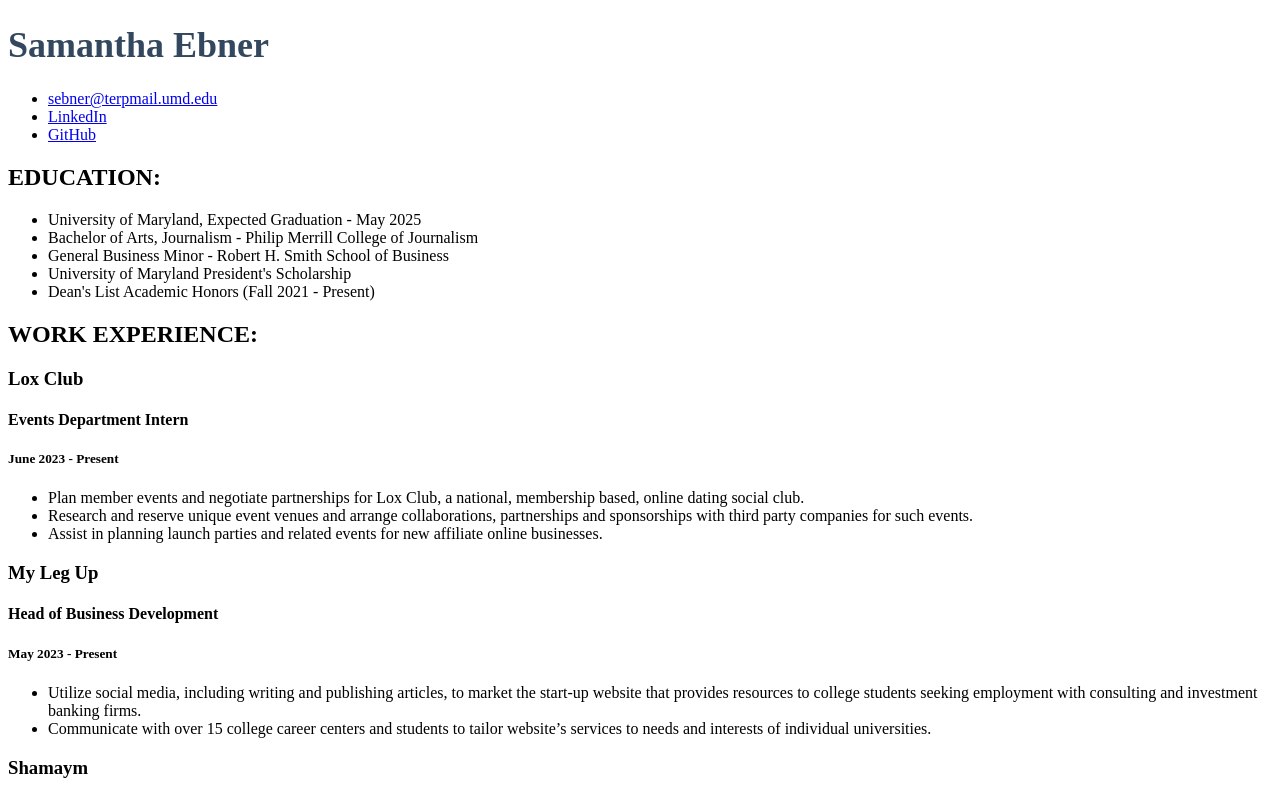
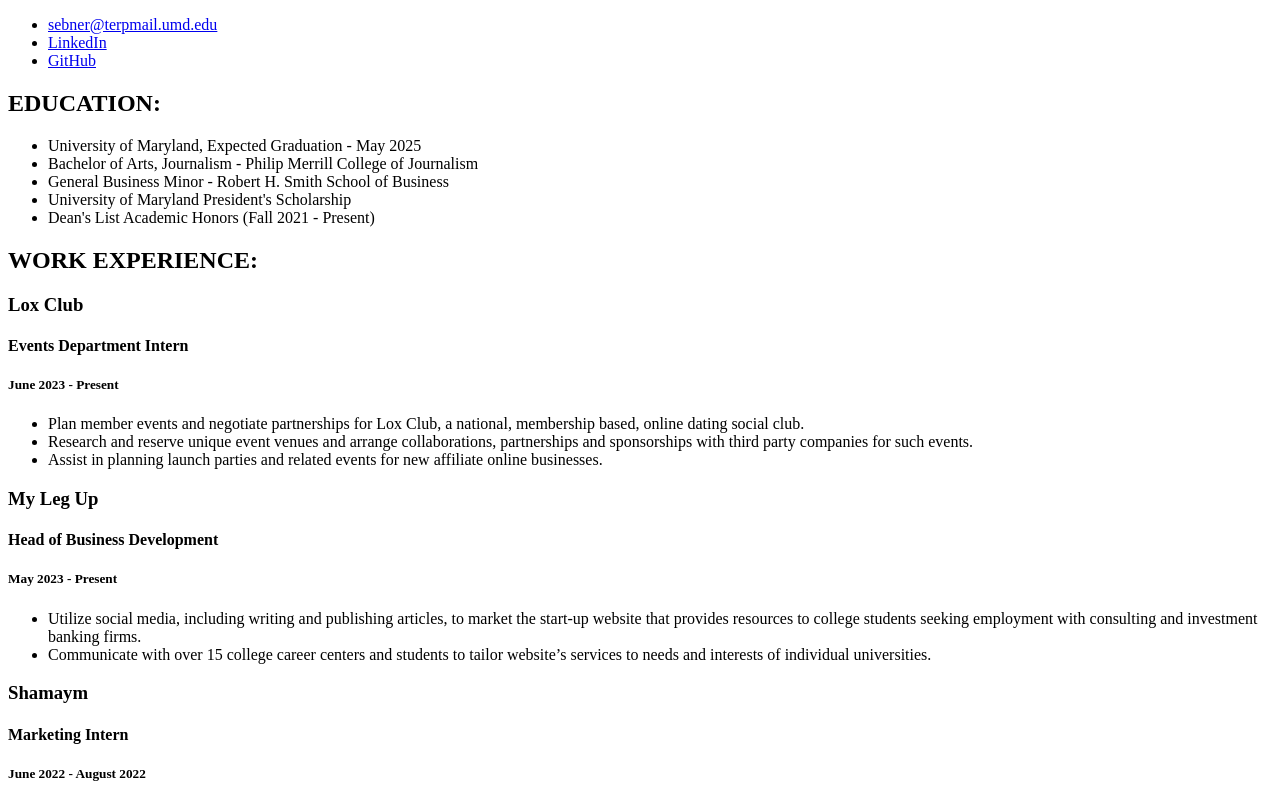
Before and after one commit to samanthaebner/samantha-ebner-resume, a plain HTML site: page index.html in a window 1280 px wide. Shown: the top 797 px of the page. Drawn offline with Linux system fonts and the light colour scheme.

Commit message:
index.html

```diff
--- a/index.html
+++ b/index.html
@@ -12,7 +12,6 @@
 </head>
 
 <body>
-    <h1>Samantha Ebner</h1>
     <ul>
     <li><a href="mailto:sebner@terpmail.umd.edu">sebner@terpmail.umd.edu</a></li>
     <li><a href="https://www.linkedin.com/in/samantha-ebner-644877229/">LinkedIn</a></li>
```
